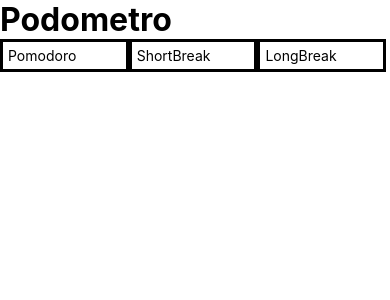
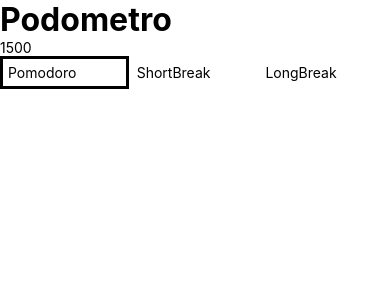
Before and after one commit to Lgouche/Moneda, a React Native app in the folder Podometro/: screen / in a window 390 px wide. Shown: the top 300 px of the page. Built offline with nearby package versions, Linux system fonts and the light colour scheme.

Commit message:
1.3v
Botones con funcionalidad, y adaptación de diseño

```diff
--- a/Podometro/App.js
+++ b/Podometro/App.js
@@ -13,10 +13,11 @@ export default function App() {
 <SafeAreaView styles={styles.container}>
     <View style={{paddingTop: Platform.OS === "android" && 30}}>
       <Text style={styles.text}>Podometro</Text>
+      <Text>{time}</Text>
       <Header
        currentTime={currentTime}
        setCurrentTime={setCurrentTime}
-        time={time}/>
+       setTime={setTime}/>
     </View>
 </SafeAreaView>
   );
--- a/Podometro/src/components/Header.jsx
+++ b/Podometro/src/components/Header.jsx
@@ -2,11 +2,21 @@ import { View,Text,TouchableOpacity,StyleSheet } from "react-native"
 
 const options=["Pomodoro","ShortBreak","LongBreak"]
 
-export default function Header({time}){
+export default function Header({currentTime, setCurrentTime, setTime}){
+    function handlePress(index){
+        const newTime = index === 0 ? 25: index === 1 ? 5 : 15;
+        setCurrentTime(index);
+        setTime(newTime*60);
+        }
+
 return(
     <View style={{flexDirection:"row"}}>
         {options.map((item,index)=>(
-            <TouchableOpacity key={index} style={styles.itemStyle}>
+            <TouchableOpacity
+                key={index}
+                style={[styles.itemStyle, currentTime !== index && {borderColor:"transparent"}] }
+                onPress={()=> handlePress(index)}
+                >
                 <Text>{item}</Text>
             </TouchableOpacity>
         ))}
```
